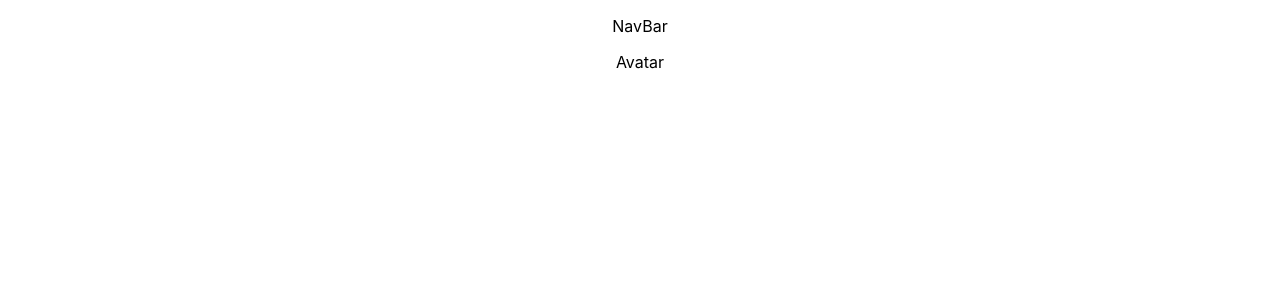
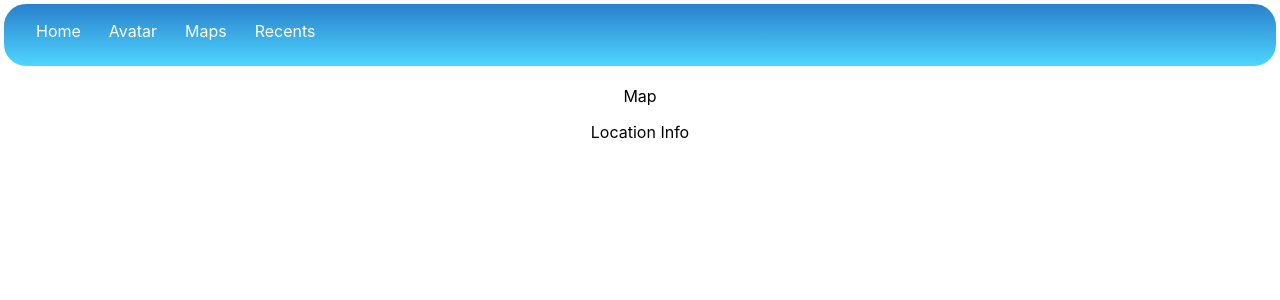
Before and after one commit to ShotaKarato/mymizu-app, a React (Create React App) app in the folder client/: page / in a window 1280 px wide. Shown: the top 300 px of the page. Built offline with nearby package versions, Linux system fonts and the light colour scheme.

Commit message:
feat: added a navbar.

```diff
--- a/client/src/components/App.jsx
+++ b/client/src/components/App.jsx
@@ -7,7 +7,7 @@ import RecentLogs from './RecentLogs';
 
 
 function App() {
-  const [currView, setCurrView] = useState("Avatar");
+  const [currView, setCurrView] = useState("Map"); // Change back to Avatar
 
   return (
     <div className="App">
--- a/client/src/components/Map.jsx
+++ b/client/src/components/Map.jsx
@@ -1,7 +1,9 @@
-import React from 'react'
+import React, { useState } from 'react'
 import LocationInfo from './LocationInfo'
 
 function Map() {
+    const [ location, setLocation ] = useState();
+
     return (
         <div>
             <p>Map</p>
--- a/client/src/components/NavBar.jsx
+++ b/client/src/components/NavBar.jsx
@@ -1,9 +1,20 @@
-import React from 'react'
+import React from 'react';
+import "../styles/NavBar.css"
 
-function NavBar() {
+function NavBar(props) {
+    const { setCurrView } = props
+
     return (
         <div>
-            <p>NavBar</p>
+            <nav id='menu'>
+            <input type='checkbox' id='responsive-menu'/>
+            <ul>
+                <li><a>Home</a></li>
+                <li><a>Avatar</a></li>
+                <li><a>Maps</a></li>
+                <li><a>Recents</a></li>
+            </ul>
+            </nav>
         </div>
     )
 }
--- /dev/null
+++ b/client/src/styles/NavBar.css
@@ -0,0 +1,56 @@
+#menu {
+	background: #76CCBE;
+	background: linear-gradient(to bottom,  #2980CC,  #4FD6FF);
+	color: #FFF;
+	height: 62px;
+	padding-left: 18px;
+	border-radius: 26px;
+	border: 4px solid #FFFFFF;
+}
+#menu ul, #menu li {
+	margin: 0 auto;
+	padding: 0;
+	list-style: none
+}
+#menu ul {
+	width: 100%;
+}
+#menu li {
+	float: left;
+	display: inline;
+	position: relative;
+}
+#menu a {
+	display: block;
+	line-height: 54px;
+	padding: 0 14px;
+	text-decoration: none;
+	color: #FFFFFF;
+	font-size: 16px;
+}
+
+#menu li a:hover {
+	color: #0099CC;
+	background: #F2F2F2;
+}
+#menu input {
+	display: none;
+	margin: 0;
+	padding: 0;
+	height: 62px;
+	width: 100%;
+	opacity: 0;
+	cursor: pointer
+}
+
+
+@media screen and (max-width: 800px){
+	#menu {position:relative}
+	#menu ul {background:#111;position:absolute;top:100%;right:0;left:0;z-index:3;height:auto;display:none}
+	#menu li {display:block;float:none;width:auto;}
+	#menu input, #menu label {position:absolute;top:0;left:0;display:block}
+	#menu input {z-index:4}
+	#menu input:checked + label {color:white}
+	#menu input:checked + label:before {content:"\00d7"}
+	#menu input:checked ~ ul {display:block}
+}
```
